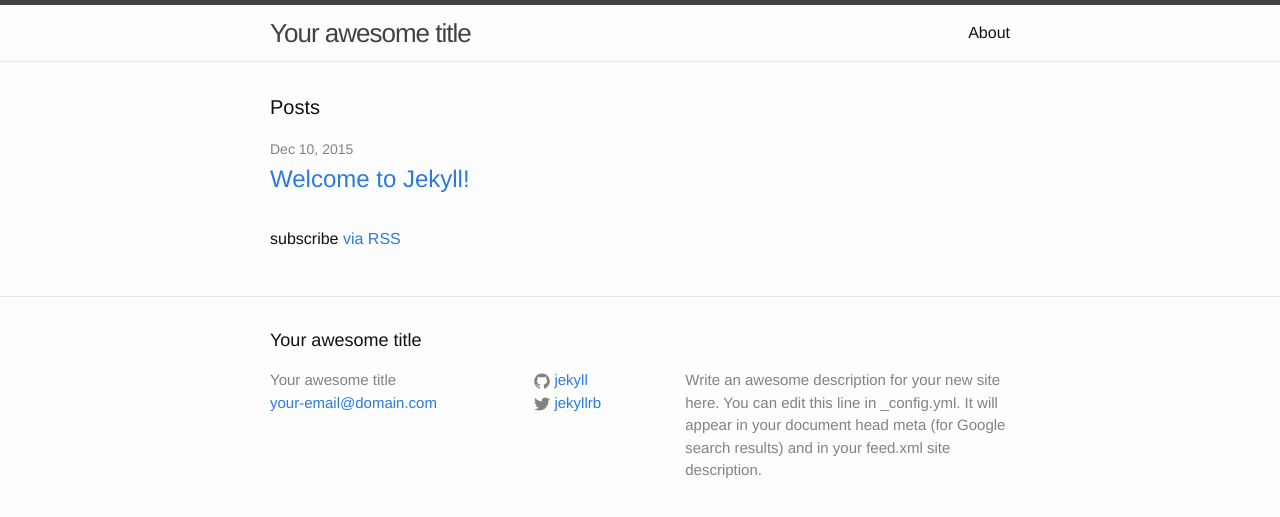
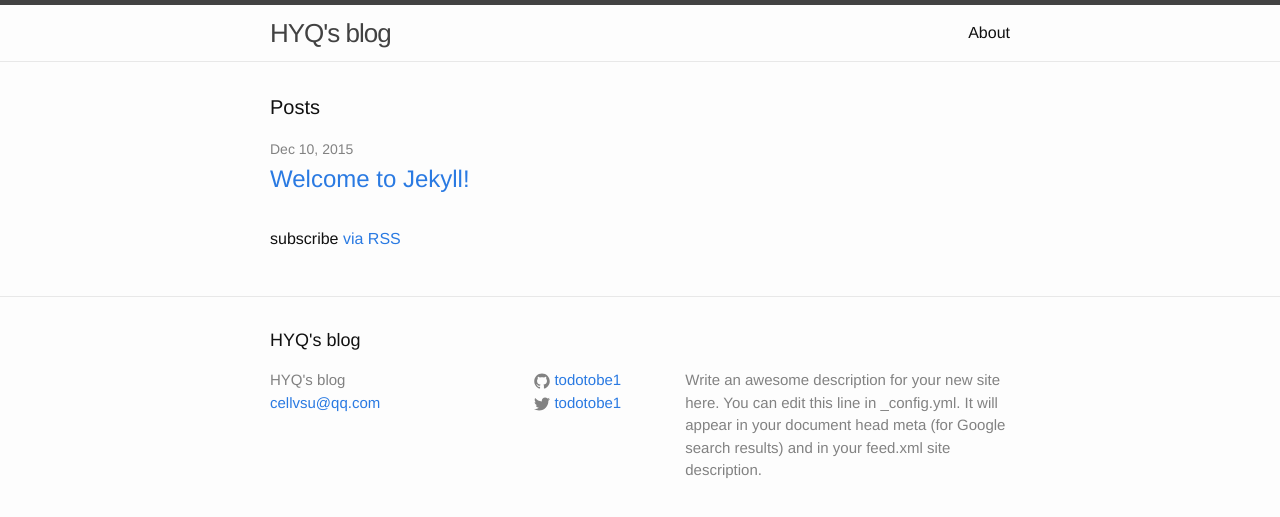
Before and after one commit to todotobe1/b, a Jekyll site: the page built from index.html, in a window 1280 px wide. Shown: the top 517 px of the page. Built offline with Jekyll 4.4.1, drawn with Linux system fonts in a browser that asks for light colours.

Commit message:
Update _config.yml

```diff
--- a/_config.yml
+++ b/_config.yml
@@ -6,16 +6,16 @@
 # 'jekyll serve'. If you change this file, please restart the server process.
 
 # Site settings
-title: Your awesome title
-email: your-email@domain.com
+title: HYQ's blog
+email: cellvsu@qq.com
 description: > # this means to ignore newlines until "baseurl:"
   Write an awesome description for your new site here. You can edit this
   line in _config.yml. It will appear in your document head meta (for
   Google search results) and in your feed.xml site description.
 baseurl: "" # the subpath of your site, e.g. /blog
-url: "http://yourdomain.com" # the base hostname & protocol for your site
-twitter_username: jekyllrb
-github_username:  jekyll
+url: "http://hyq.github.io" # the base hostname & protocol for your site
+twitter_username: todotobe1
+github_username:  todotobe1
 
 # Build settings
 markdown: kramdown
```
